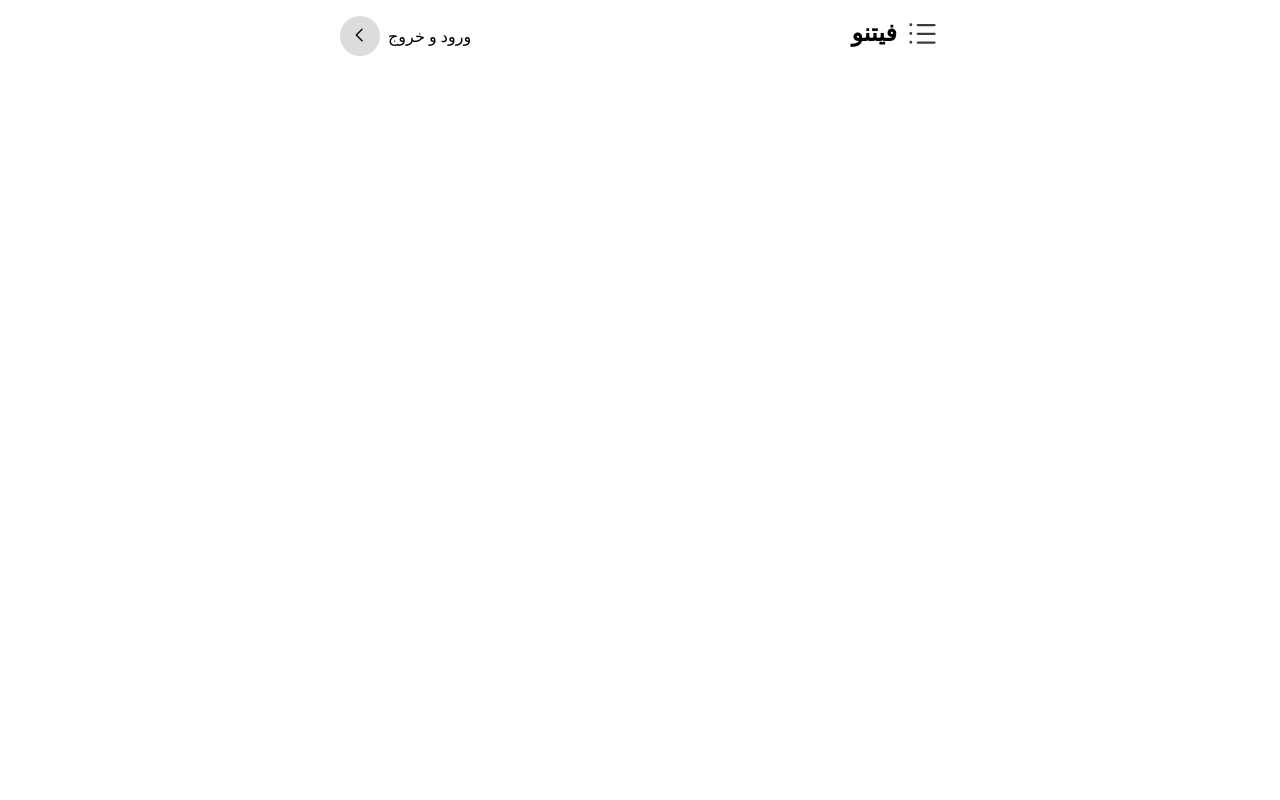
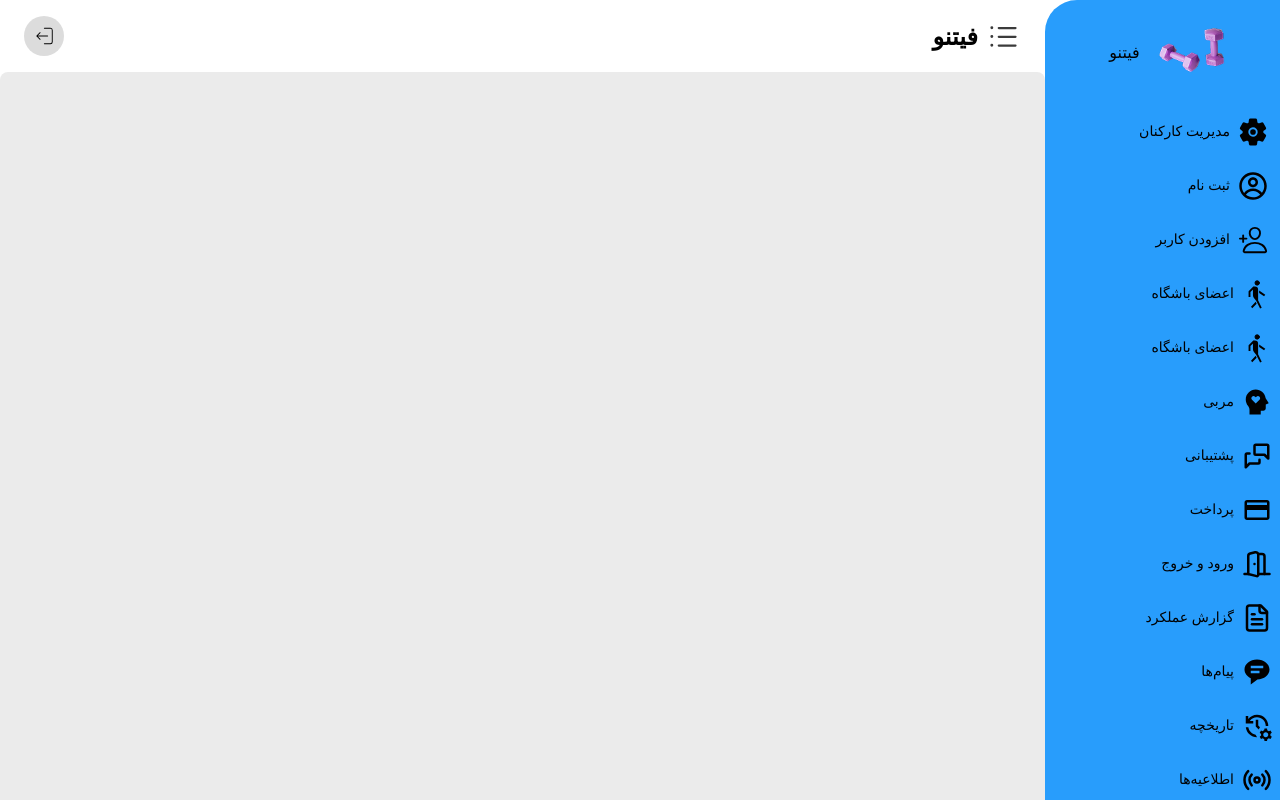
Before and after one commit to mobinaShahbazi83/gymapp, a Next.js app: page /gym in a window 1280 px wide. Shown: the top 800 px of the page. Built offline with nearby package versions, Linux system fonts and the light colour scheme.

Commit message:
Developing the Jim Panel sidebar style

```diff
--- a/app/globals.css
+++ b/app/globals.css
@@ -6,7 +6,7 @@
 
 html,
 body {
-  max-width: 1000px;
+
   overflow: hidden;
   margin: auto;
 
--- a/app/gym/page.js
+++ b/app/gym/page.js
@@ -2,9 +2,7 @@ import HomePageGym from "../../pages/HomePageGym"
 
 
 function page() {
-  return (
-     <HomePageGym/>
-  )
+  return (<HomePageGym/>)
 }
 
 export default page
--- a/app/layout.jsx
+++ b/app/layout.jsx
@@ -10,7 +10,7 @@ export const metadata ={
 export default function RootLayout({children}) {
 
   return (
-    <html lang="fa" dir="rtl">
+    <html lang="fa" >
       <body>
           {children}
       </body>
--- a/components/layout/gym/Header.jsx
+++ b/components/layout/gym/Header.jsx
@@ -1,29 +1,28 @@
 import { GoListUnordered } from "react-icons/go";
-import { GoChevronLeft } from "react-icons/go";
-
+import { CiLogout } from "react-icons/ci";
 
 function HeaderGym() {
   return (
-    <div className="flex flex-col items-center rounded-b-lg pb-5">
-      <div className="w-[600px] h-[45px] flex">
-        <div className="flex justify-between w-full">
+    <div className="w-full px-6 py-4">
+      <div className="w-full flex justify-between items-center">
 
-          <div className="flex mt-4 gap-2">
-            <GoListUnordered className="w-[35px] h-[35px] text-[#3B3B3B]" />
-            <h1 className="!font-semibold text-2xl">فیتنو</h1>
-          </div>
+        {/* سمت چپ Header */}
+        <div className="w-[40px] h-[40px] rounded-full bg-[#50505033] flex items-center justify-center">
+          < CiLogout className="w-[25px] h-[22px]" />
+        </div>
 
-          <div className="flex mt-4 gap-2">
-            <h2 className="!font-medium text-1xl mt-2">ورود و خروج</h2>
-            <div className="w-[40px] h-[40px] rounded-4xl bg-[#50505033] pt-2 pr-2">
-              <GoChevronLeft className="w-[25px] h-[22px]" />
-            </div>
-          </div>
+        {/* سمت راست Header */}
+        <div className="flex items-center gap-2">
+          <h1 className="!font-semibold text-2xl">
+            فیتنو
+          </h1>
 
+          <GoListUnordered className="w-[35px] h-[35px] text-[#3B3B3B]" />
         </div>
+
       </div>
     </div>
-  )
+  );
 }
 
-export default HeaderGym
+export default HeaderGym;
--- a/components/layout/gym/Sidebar.jsx
+++ b/components/layout/gym/Sidebar.jsx
@@ -1,9 +1,87 @@
-
+import { IoSettings } from "react-icons/io5";
+import { CgProfile } from "react-icons/cg";
+import { IoPersonAddOutline } from "react-icons/io5";
+import { IoWalkSharp } from "react-icons/io5";
+import { RiMentalHealthFill } from "react-icons/ri";
+import { TbMessages } from "react-icons/tb";
+import { MdPayment } from "react-icons/md";
+import { LuDoorOpen } from "react-icons/lu";
+import { LuFileText } from "react-icons/lu";
+import { BiSolidMessageRoundedDetail } from "react-icons/bi";
+import { MdManageHistory } from "react-icons/md";
+import { FiRadio } from "react-icons/fi";
+import { IoLogOutOutline } from "react-icons/io5";
 
 function Sidebar() {
   return (
-    <div>Sidebar</div>
-  )
+    <div className="w-full min-h-screen bg-[#289DFC] rounded-l-4xl">
+      <div className="flex flex-col ">
+        <div className="flex  justify-center mt-6 gap-1 ml-7">
+          <h1 className="!font-normal text-base mt-4">فیتنو</h1>
+            <img
+              src="./images/Dumbbell.png"
+              className="w-[100px] h-[100pxpx] rounded-4xl"
+            />
+        </div>
+        <div className="flex  justify-end mt-10 gap-2 mr-3 ">
+          <p className="!font-normal text-sm mt-1">مدیریت کارکنان</p>
+          <IoSettings className="w-[30px] h-[30px]" />
+        </div>
+         <div className="flex  justify-end mt-6 gap-2 mr-3 ">
+          <p className="!font-normal text-sm mt-1">ثبت نام</p>
+          <CgProfile className="w-[30px] h-[30px]" />
+        </div>
+        <div className="flex  justify-end mt-6 gap-2 mr-3 ">
+          <p className="!font-normal text-sm mt-1">افزودن کاربر</p>
+          <IoPersonAddOutline  className="w-[30px] h-[30px]" />
+        </div>
+         <div className="flex  justify-end mt-6 gap-2 mr-2 ">
+          <p className="!font-normal text-sm mt-1">اعضای باشگاه</p>
+          <IoWalkSharp  className="w-[30px] h-[30px]" />
+        </div>
+         <div className="flex  justify-end mt-6 gap-2 mr-2 ">
+          <p className="!font-normal text-sm mt-1">اعضای باشگاه</p>
+          <IoWalkSharp  className="w-[30px] h-[30px]" />
+      </div>
+       <div className="flex  justify-end mt-6 gap-2 mr-2 ">
+          <p className="!font-normal text-sm mt-1">مربی</p>
+          <RiMentalHealthFill   className="w-[30px] h-[30px]" />
+      </div>
+      <div className="flex  justify-end mt-6 gap-2 mr-2 ">
+          <p className="!font-normal text-sm mt-1">پشتیبانی</p>
+          <TbMessages   className="w-[30px] h-[30px]" />
+      </div>
+      <div className="flex  justify-end mt-6 gap-2 mr-2 ">
+          <p className="!font-normal text-sm mt-1">پرداخت</p>
+          <MdPayment    className="w-[30px] h-[30px]" />
+      </div>
+      <div className="flex  justify-end mt-6 gap-2 mr-2 ">
+          <p className="!font-normal text-sm mt-1">ورود و خروج</p>
+          <LuDoorOpen     className="w-[30px] h-[30px]" />
+      </div>
+      <div className="flex  justify-end mt-6 gap-2 mr-2 ">
+          <p className="!font-normal text-sm mt-1">گزارش عملکرد</p>
+          <LuFileText     className="w-[30px] h-[30px]" />
+      </div>
+        <div className="flex  justify-end mt-6 gap-2 mr-2 ">
+          <p className="!font-normal text-sm mt-1">پیام‌ها</p>
+          <BiSolidMessageRoundedDetail      className="w-[30px] h-[30px]" />
+      </div>
+       <div className="flex  justify-end mt-6 gap-2 mr-2 ">
+          <p className="!font-normal text-sm mt-1">تاریخچه</p>
+          <MdManageHistory      className="w-[30px] h-[30px]" />
+      </div>
+      <div className="flex  justify-end mt-6 gap-2 mr-2 ">
+          <p className="!font-normal text-sm mt-1">اطلاعیه‌ها</p>
+          <FiRadio     className="w-[30px] h-[30px]" />
+      </div>
+      <div className="flex  justify-center mt-10 gap-2 ml-7">
+          <h2 className="!font-normal text-base mt-4">خروج از حساب</h2>
+           <IoLogOutOutline className="w-[30px] h-[30px] mt-4" />
+        </div>
+    </div>
+    </div>
+  );
 }
 
-export default Sidebar
+export default Sidebar;
--- a/layouts/GymLayout.jsx
+++ b/layouts/GymLayout.jsx
@@ -1,12 +1,32 @@
-import HeaderGym from "../components/layout/gym/Header"
+import HeaderGym from "../components/layout/gym/Header";
+import Sidebar from "../components/layout/gym/Sidebar";
 
+function GymLayout({ children }) {
+  return (
+    <div className="w-full min-h-screen flex">
 
-function GymLayout({children}) {
-  return (
-   <HeaderGym>
-    {children}
-   </HeaderGym>
-  )
+      {/* MAIN - سمت چپ */}
+      <div className="w-[calc(100%-235px)] min-h-screen">
+
+        {/* HEADER */}
+        <div className="w-full">
+          <HeaderGym />
+        </div>
+
+        {/* CHILDREN */}
+        <main className="w-full">
+          {children}
+        </main>
+
+      </div>
+
+      {/* SIDEBAR - سمت راست */}
+      <div className="w-[235px] min-h-screen">
+        <Sidebar />
+      </div>
+
+    </div>
+  );
 }
 
-export default GymLayout
+export default GymLayout;
--- a/pages/HomePageGym.jsx
+++ b/pages/HomePageGym.jsx
@@ -2,17 +2,16 @@
 
 function HomePageGym() {
   return (
-    <div className="w-full">
-      <div className="flex justify-center">
-     <div className="
-            w-[600px]
-            min-h-screen
+    <div>
+      <div className=" w-full
+            h-[1110px]
             flex flex-col
-            bg-gray-50
-            rounded-2xl
+            bg-[#EBEBEB]
+            rounded-lg
             box-border
             px-6 sm:px-12
             pt-6">
+     <div>
 
      </div>
       </div>
```
